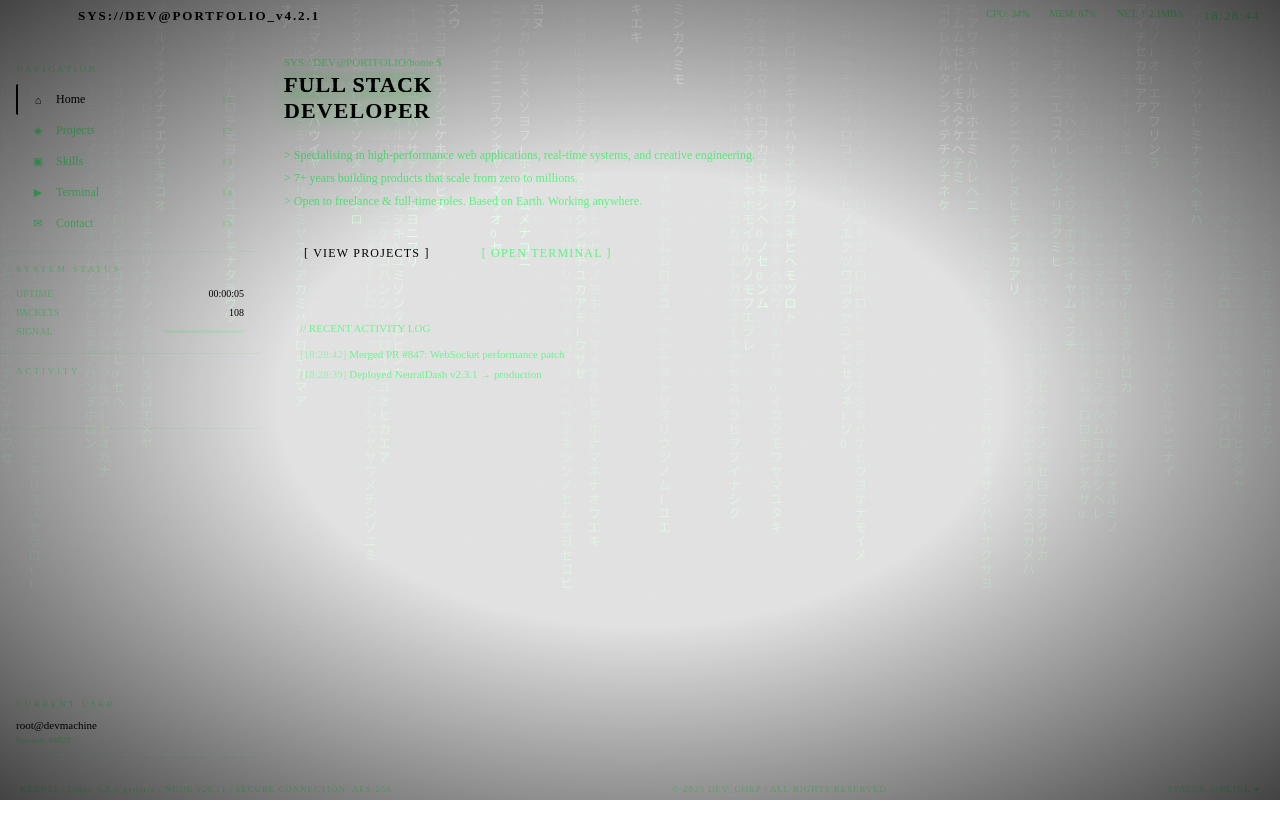
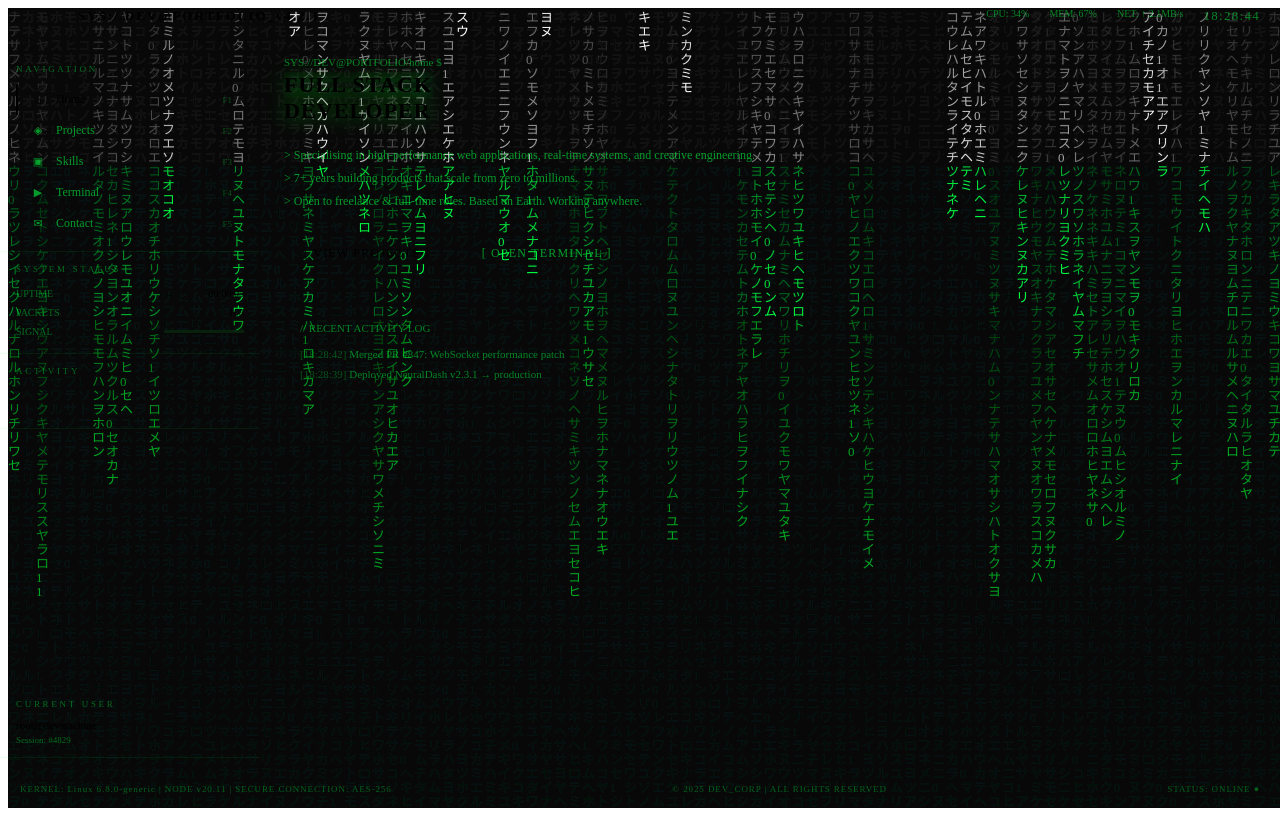
Before and after one commit to Prem759-0/Terminal-portfolio, a plain HTML site: page index.html in a window 1280 px wide. Drawn offline with Linux system fonts and the light colour scheme.

Commit message:
Update styles.css

```diff
--- a/styles.css
+++ b/styles.css
@@ -1,12 +1,4 @@
 
-body::before{content:'';position:fixed;inset:0;background:var(--scanline);pointer-events:none;z-index:9999;animation:scanMove 8s linear infinite;}
-body::after{content:'';position:fixed;inset:0;background:radial-gradient(ellipse at center,transparent 40%,rgba(0,0,0,0.7) 100%);pointer-events:none;z-index:9998;}
-@keyframes scanMove{0%{background-position:0 0}100%{background-position:0 100px}}
-
-/* MATRIX RAIN */
-#matrix-bg{position:fixed;inset:0;z-index:0;opacity:0.12;}
-
-/* LAYOUT */
 #app{position:fixed;inset:0;z-index:10;display:grid;grid-template-columns:260px 1fr;grid-template-rows:auto 1fr auto;gap:0;}
 
 /* TOP BAR */
```
